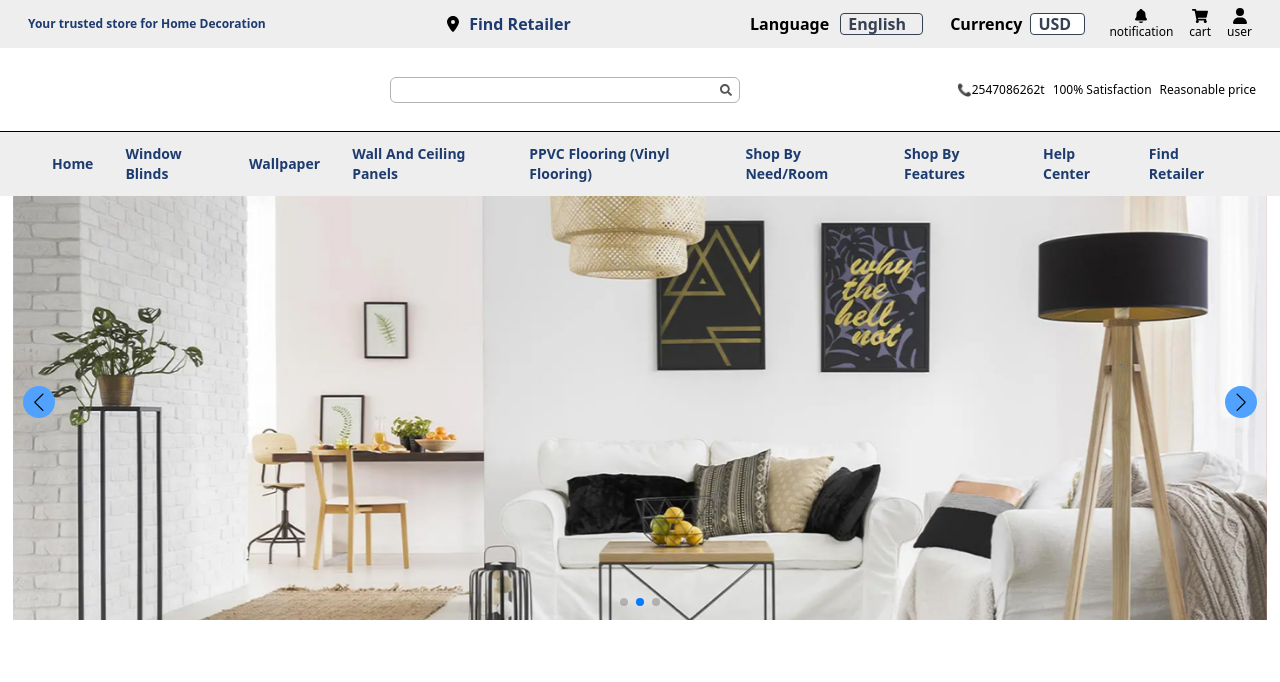
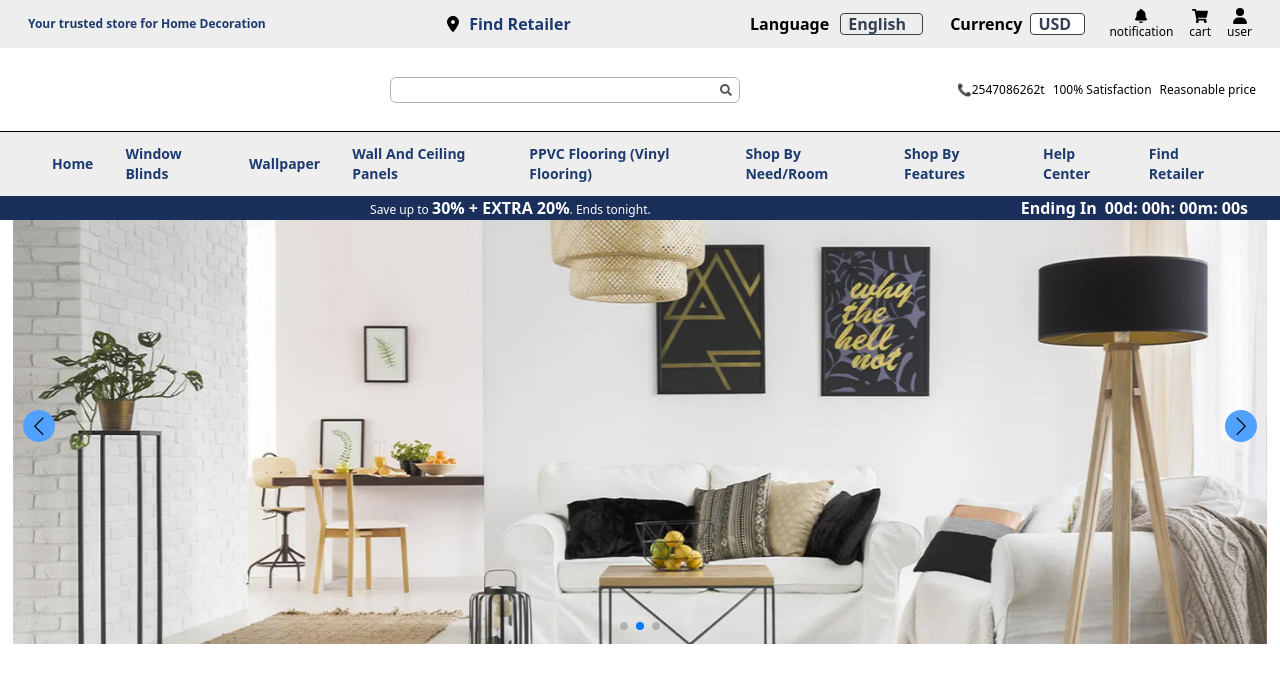
Before and after one commit to RobiulIslam08/litblinds, a React (Vite) app: page / in a window 1280 px wide. Shown: the top 682 px of the page. Built offline with nearby package versions, Linux system fonts and the light colour scheme; grey boxes are pictures that could not be loaded.

Commit message:
discount section done

```diff
--- /dev/null
+++ b/src/components/Discount.jsx
@@ -0,0 +1,24 @@
+import React from 'react';
+
+const Discount = () => {
+	return (
+		<div className='bg-[#1b2f5b] flex flex-col lg:flex-row justify-between items-center text-white pr-8'>
+			<div></div>
+			<div>
+				<p className='text-xs'>
+					Save up to <span className='text-base font-semibold'>30% + EXTRA 20%</span>. Ends tonight.</p>
+			</div>
+			<div className='flex gap-2 font-semibold text-xs lg:text-base'>
+				<p>Ending In</p>
+				<div className='flex gap-1'>
+					<p>00d:</p>
+					<p>00h:</p>
+					<p>00m:</p>
+					<p>00s</p>
+				</div>
+			</div>
+		</div>
+	);
+};
+
+export default Discount;
--- a/src/components/Navbar.jsx
+++ b/src/components/Navbar.jsx
@@ -6,6 +6,7 @@ import { FaLocationDot, FaUser } from 'react-icons/fa6';
 
 import { IoNotifications } from 'react-icons/io5';
 import videoLogo from "../assets/video.mp4"
+import Discount from './Discount';
 
 const Navbar = () => {
 	const [selectedLanguage, setSelectedLanguage] = useState("English");
@@ -344,6 +345,7 @@ const Navbar = () => {
 					</div>
 				)} */}
 			</nav>
+			<Discount></Discount>
 
 		</div>
 	);
--- a/src/pages/Home.jsx
+++ b/src/pages/Home.jsx
@@ -1,10 +1,12 @@
 import React from 'react';
 import Navbar from '../components/Navbar';
 import Slider from '../components/Slider';
+import Discount from '../components/Discount';
 
 const Home = () => {
 	return (
 		<div>
+
 	<Slider></Slider>
 		</div>
 	);
```
